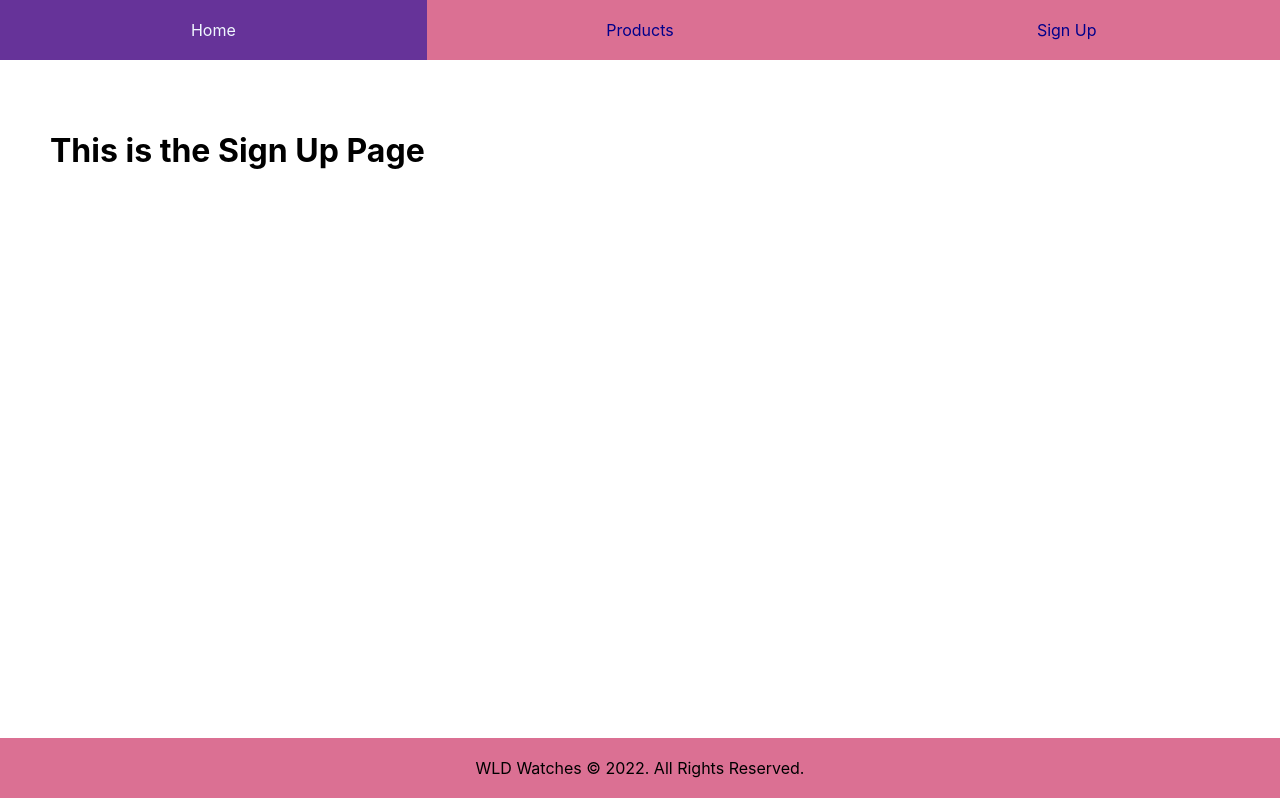
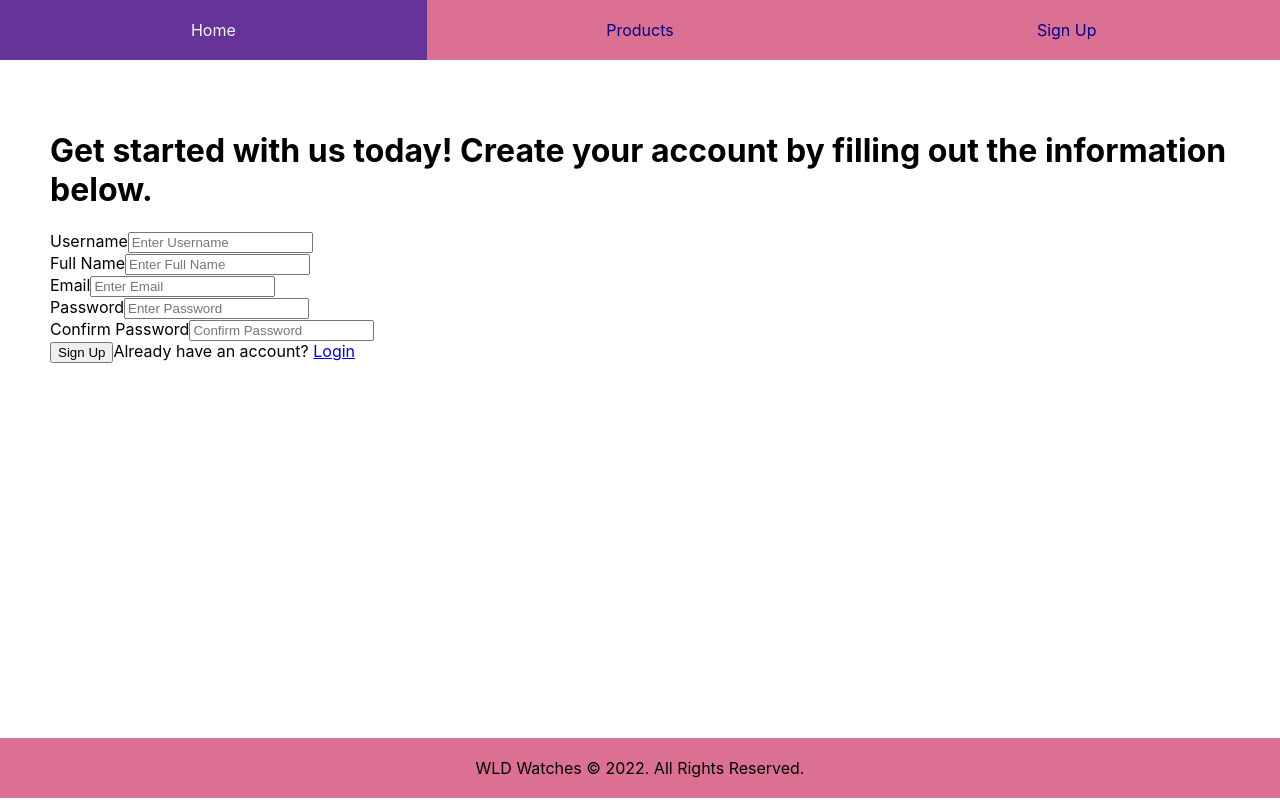
Before and after one commit to GYFoo/WebDev_Trial, a React (Create React App) app in the folder react-app-example/: page /sign-up in a window 1280 px wide. Built offline with nearby package versions, Linux system fonts and the light colour scheme.

Commit message:
added simple signup form and login route

```diff
--- a/react-app-example/src/App.js
+++ b/react-app-example/src/App.js
@@ -14,6 +14,7 @@ import NoScreen from './screens/NoScreen';
 import HomeScreen from './screens/HomeScreen';
 import ProductsScreen from './screens/ProductsScreen';
 import SignUp from './screens/SignUp';
+import LoginScreen from './screens/Login';
 
 function App() {
   return (
@@ -25,6 +26,7 @@ function App() {
           <Route exact path='/' element={<HomeScreen/>}/>
           <Route path="/products" element={<ProductsScreen/>}/>
           <Route path="/sign-up" element={<SignUp/>}/>
+          <Route path='/login' element={<LoginScreen/>}/>
           <Route path='*' element={<NoScreen/>}/>
         </Routes>
       </BrowserRouter>
--- /dev/null
+++ b/react-app-example/src/screens/Login.js
@@ -0,0 +1,11 @@
+import React from 'react';
+
+function LoginScreen() {
+    return (
+        <div className='Main'>
+            <h1>This is Login Page</h1>
+        </div>
+    );
+}
+
+export default LoginScreen;
--- a/react-app-example/src/screens/SignUp.js
+++ b/react-app-example/src/screens/SignUp.js
@@ -3,7 +3,84 @@ import React from "react";
 function SignUp() {
     return (
         <div className="Main">
-            <h1>This is the Sign Up Page</h1>
+            <div className="form-content-right">
+                <form className="form">
+                    <h1>Get started with us today! Create your
+                    account by filling out the information below.
+                    </h1>
+                    {/* Username Input Field */}
+                    <div className="form-inputs">
+                        <label htmlFor="username" className="form-label">
+                            Username
+                        </label>
+                        <input
+                            id="username"
+                            type="text"
+                            name="username"
+                            className="form-input"
+                            placeholder="Enter Username"
+                        />
+                    </div>
+                    {/* Full Name Input Field */}
+                    <div className="form-inputs">
+                        <label htmlFor="fullname" className="form-label">
+                            Full Name
+                        </label>
+                        <input
+                            id="fullname"
+                            type="text"
+                            name="fullname"
+                            className="form-input"
+                            placeholder="Enter Full Name"
+                        />
+                    </div>
+                    {/* Email Input Field */}
+                    <div className="form-inputs">
+                        <label htmlFor="email" className="form-label">
+                            Email
+                        </label>
+                        <input
+                            id="email"
+                            type="email"
+                            name="email"
+                            className="form-input"
+                            placeholder="Enter Email"
+                        />
+                    </div>
+                    {/* Password Input Field */}
+                    <div className="form-inputs">
+                        <label htmlFor="password" className="form-label">
+                            Password
+                        </label>
+                        <input
+                            id="password"
+                            type="password"
+                            name="password"
+                            className="form-input"
+                            placeholder="Enter Password"
+                        />
+                    </div>
+                    {/* Confirm Password Input Field */}
+                    <div className="form-inputs">
+                        <label htmlFor="cfmPassword" className="form-label">
+                            Confirm Password
+                        </label>
+                        <input
+                            id="cfmPassword"
+                            type="password"
+                            name="cfmPassword"
+                            className="form-input"
+                            placeholder="Confirm Password"
+                        />
+                    </div>
+                    <button className="form-input-btm" type="submit">
+                        Sign Up
+                    </button>
+                    <span className="form-input-login">
+                        Already have an account? <a href="/login">Login</a>
+                    </span>
+                </form>
+            </div>
         </div>
     )
 }
```
